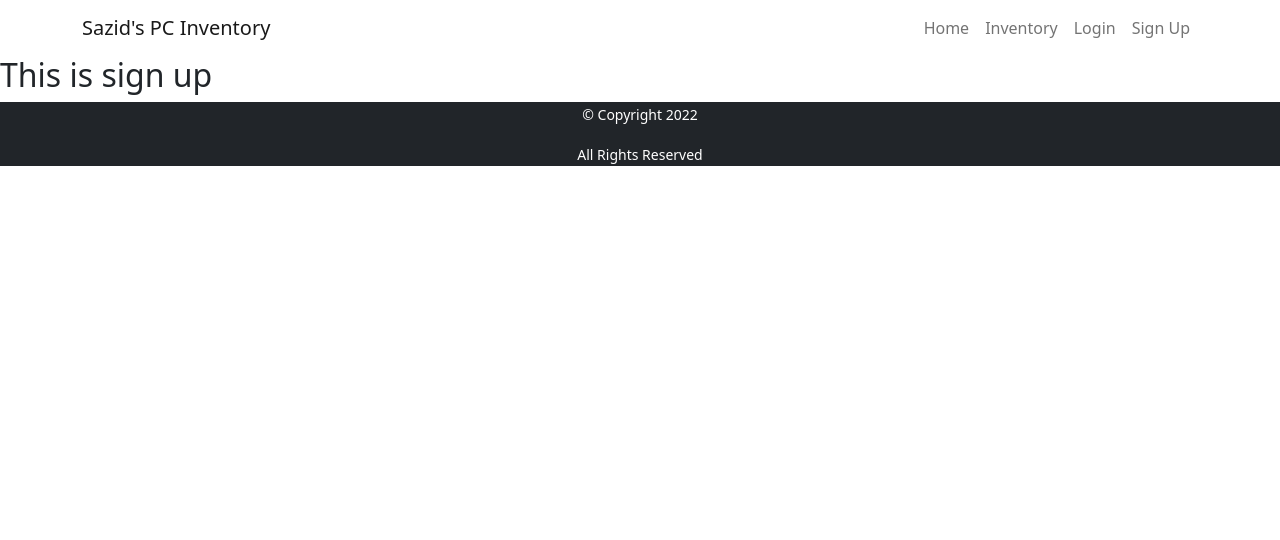
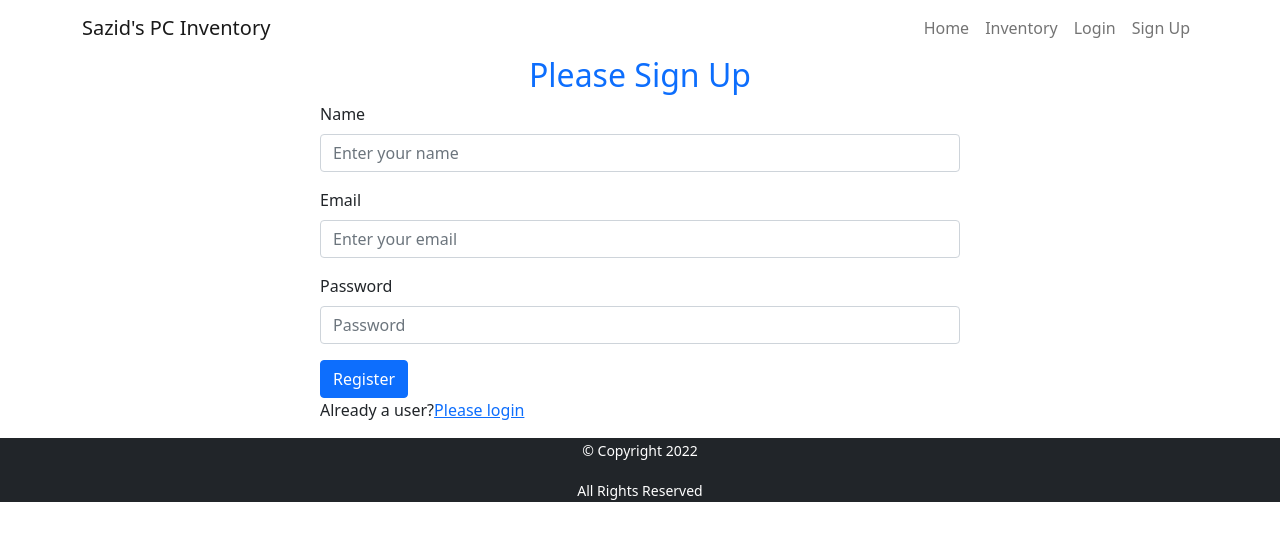
Before and after one commit to Sazid99246/wirehouse-management-client, a React (Create React App) app: page /signup in a window 1280 px wide. Shown: the top 540 px of the page. Built offline with nearby package versions, Linux system fonts and the light colour scheme.

Commit message:
added registration with  email password auth and redirected to login page

```diff
--- a/src/Pages/SignUp/SignUp.js
+++ b/src/Pages/SignUp/SignUp.js
@@ -1,9 +1,61 @@
-import React from 'react';
-
+import React, { useState } from 'react';
+import { Button, Form } from 'react-bootstrap';
+import { useCreateUserWithEmailAndPassword } from 'react-firebase-hooks/auth';
+import { Link, useNavigate } from 'react-router-dom';
+import auth from '../../firebase.init';
 const SignUp = () => {
+    const [email, setEmail] = useState('');
+    const [password, setPassword] = useState('');
+    const [createUserWithEmailAndPassword, user] = useCreateUserWithEmailAndPassword(auth);
+    const navigate = useNavigate();
+    if (user) {
+        navigate('/login')
+    }
+    const handleCreateUser = event => {
+        event.preventDefault();
+    }
     return (
         <div>
-            <h2>This is sign up</h2>
+            <h2 className='text-primary text-center'>Please Sign Up</h2>
+            <Form onSubmit={handleCreateUser} className='w-50 mx-auto'>
+                <Form.Group className="mb-3" controlId="formBasicEmail">
+                    <Form.Label>Name</Form.Label>
+                    <Form.Control
+                        type="text"
+                        placeholder="Enter your name" required
+                    />
+                </Form.Group>
+                <Form.Group className="mb-3" controlId="formBasicEmail">
+                    <Form.Label>Email</Form.Label>
+                    <Form.Control
+                        type="email"
+                        value={email}
+                        onChange={(e) => setEmail(e.target.value)}
+                        placeholder="Enter your email"
+                        required
+                    />
+                </Form.Group>
+                <Form.Group className="mb-3" controlId="formBasicPassword">
+                    <Form.Label>Password</Form.Label>
+                    <Form.Control
+                        type="password"
+                        value={password}
+                        onChange={(e) => setPassword(e.target.value)}
+                        placeholder="Password"
+                        required
+                    />
+                </Form.Group>
+                <Button
+                    onClick={() => createUserWithEmailAndPassword(email, password)}
+                    variant="primary"
+                    type="submit"
+                >
+                    Register
+                </Button>
+                <p>Already a user?
+                    <Link to='/login'>Please login</Link>
+                </p>
+            </Form>
         </div>
     );
 };
--- a/src/firebase.init.js
+++ b/src/firebase.init.js
@@ -1,5 +1,6 @@
 // Import the functions you need from the SDKs you need
 import { initializeApp } from "firebase/app";
+import { getAuth } from 'firebase/auth'
 // TODO: Add SDKs for Firebase products that you want to use
 // https://firebase.google.com/docs/web/setup#available-libraries
 
@@ -15,4 +16,5 @@ const firebaseConfig = {
 
 // Initialize Firebase
 const app = initializeApp(firebaseConfig);
-export default app;
+const auth = getAuth(app)
+export default auth;
```
